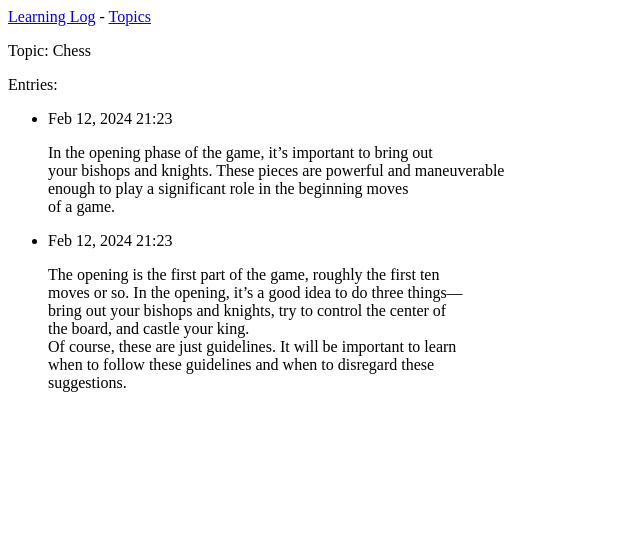
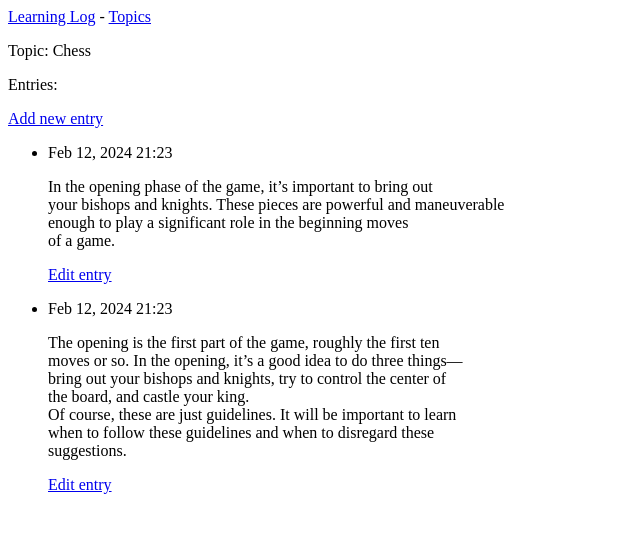
Before and after one commit to cbasnet001/Django-Project, a Django app: page /topics/1/ in a window 1280 px wide. Shown: the top 533 px of the page, without its empty margins (0-640 px from the left). Run offline with Django 4.2, Linux system fonts and the light colour scheme; data comes from the database, SQL or seed files in the repository; both versions use the stored data as it was after the commit.

Commit message:
Allowing users to make entry
Allowing users to and edit entry

```diff
--- a/learning_logs/templates/learning_logs/topic.html
+++ b/learning_logs/templates/learning_logs/topic.html
@@ -2,11 +2,17 @@
 {% block content %}
     <p>Topic: {{ topic }}</p>
     <p>Entries:</p>
+    <p>
+        <a href="{% url 'learning_logs:new_entry' topic.id %}">Add new entry</a>
+    </p>
     <ul>
     {% for entry in entries %}
         <li>
             <p>{{ entry.date_added|date:'M d, Y H:i' }}</p>
             <p>{{ entry.text|linebreaks }}</p>
+            <p>
+                <a href="{% url 'learning_logs:edit_entry' entry.id %}">Edit entry</a>
+            </p>
         </li>
     {% empty %}
         <li>There are no entries for this topic yet.</li>
--- a/learning_logs/templates/learning_logs/topics.html
+++ b/learning_logs/templates/learning_logs/topics.html
@@ -10,5 +10,6 @@
         <li>No topics have been added yet.</li>
         {% endfor %}
     </ul>
+    <a href="{% url 'learning_logs:new_topic' %}">Add a new topic</a>
 {% endblock content %}
 We use the {% extends}
--- a/learning_logs/urls.py
+++ b/learning_logs/urls.py
@@ -10,4 +10,10 @@ urlpatterns = [
     path('topics/', views.topics, name='topics'),
     # Detail page for a single topic.
     path('topics/<int:topic_id>/', views.topic, name='topic'),
+    # Page for adding a new topic
+    path('new_topic/', views.new_topic, name='new_topic'),
+    # Page for adding a new entry
+    path('new_entry/<int:topic_id>/', views.new_entry, name='new_entry'),
+    # Page for editing an entry.
+    path('edit_entry/<int:entry_id>/', views.edit_entry, name='edit_entry'),
 ]
--- a/learning_logs/views.py
+++ b/learning_logs/views.py
@@ -1,5 +1,6 @@
-from django.shortcuts import render
-from .models import Topic
+from django.shortcuts import render, redirect
+from .models import Topic, Entry
+from .forms import TopicForm, EntryForm
 
 # Create your views here.
 def index(request):
@@ -17,3 +18,53 @@ def topic(request, topic_id):
     entries = topic.entry_set.order_by('-date_added')
     context = {'topic': topic, 'entries': entries}
     return render(request, 'learning_logs/topic.html', context)
+
+def new_topic(request):
+    """Add a new topic."""
+    if request.method != 'POST':
+        # No data submitted; create a blank form.
+        form = TopicForm()
+    else:
+        # POST data submitted; process data.
+        form = TopicForm(data=request.POST)
+        if form.is_valid():
+            form.save()
+            return redirect('learning_logs:topics')
+    # Display a blank or invalid form.
+    context = {'form': form}
+    return render(request, 'learning_logs/new_topic.html', context)
+
+def new_entry(request, topic_id):
+    """Add a new entry for a particular topic."""
+    topic = Topic.objects.get(id=topic_id)
+    if request.method != 'POST':
+        # No data submitted; create a blank form.
+        form = EntryForm()
+    else:
+        # POST data submitted; process data.
+        form = EntryForm(data=request.POST)
+        if form.is_valid():
+            new_entry = form.save(commit=False)
+            new_entry.topic = topic
+            new_entry.save()
+            return redirect('learning_logs:topic', topic_id=topic_id)
+    # Display a blank or invalid form.
+    context = {'topic': topic, 'form': form}
+    return render(request, 'learning_logs/new_entry.html', context)
+
+
+def edit_entry(request, entry_id):
+    """Edit an existing entry."""
+    entry = Entry.objects.get(id=entry_id)
+    topic = entry.topic
+    if request.method != 'POST':
+        # Initial request; pre-fill form with the current entry.
+        form = EntryForm(instance=entry)
+    else:
+        # POST data submitted; process data.
+        form = EntryForm(instance=entry, data=request.POST)
+        if form.is_valid():
+            form.save()
+            return redirect('learning_logs:topic', topic_id=topic.id)
+    context = {'entry': entry, 'topic': topic, 'form': form}
+    return render(request, 'learning_logs/edit_entry.html', context)
```
Also changed, not shown: learning_logs/forms.py (added, +16 -0 lines), learning_logs/templates/learning_logs/edit_entry.html (added, +10 -0 lines), learning_logs/templates/learning_logs/new_entry.html (added, +10 -0 lines), learning_logs/templates/learning_logs/new_topic.html (added, +9 -0 lines), db.sqlite3.
